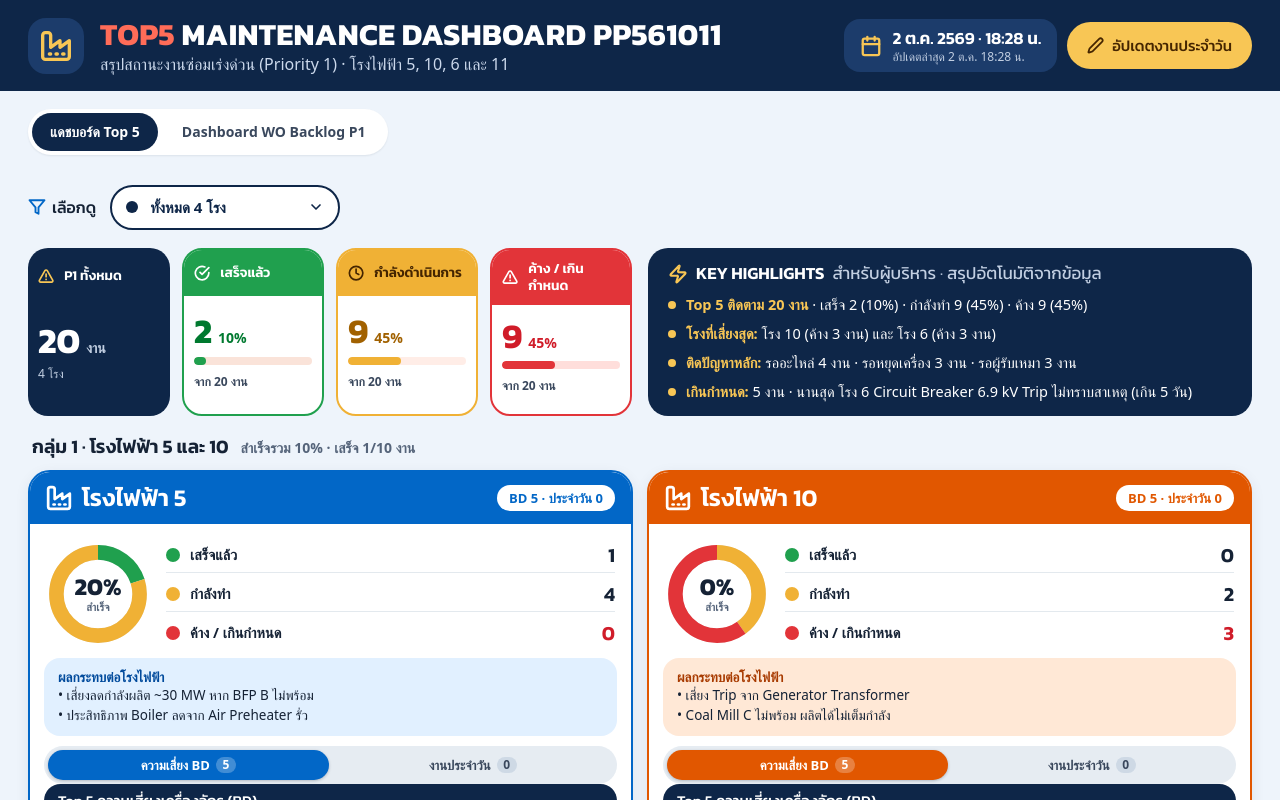
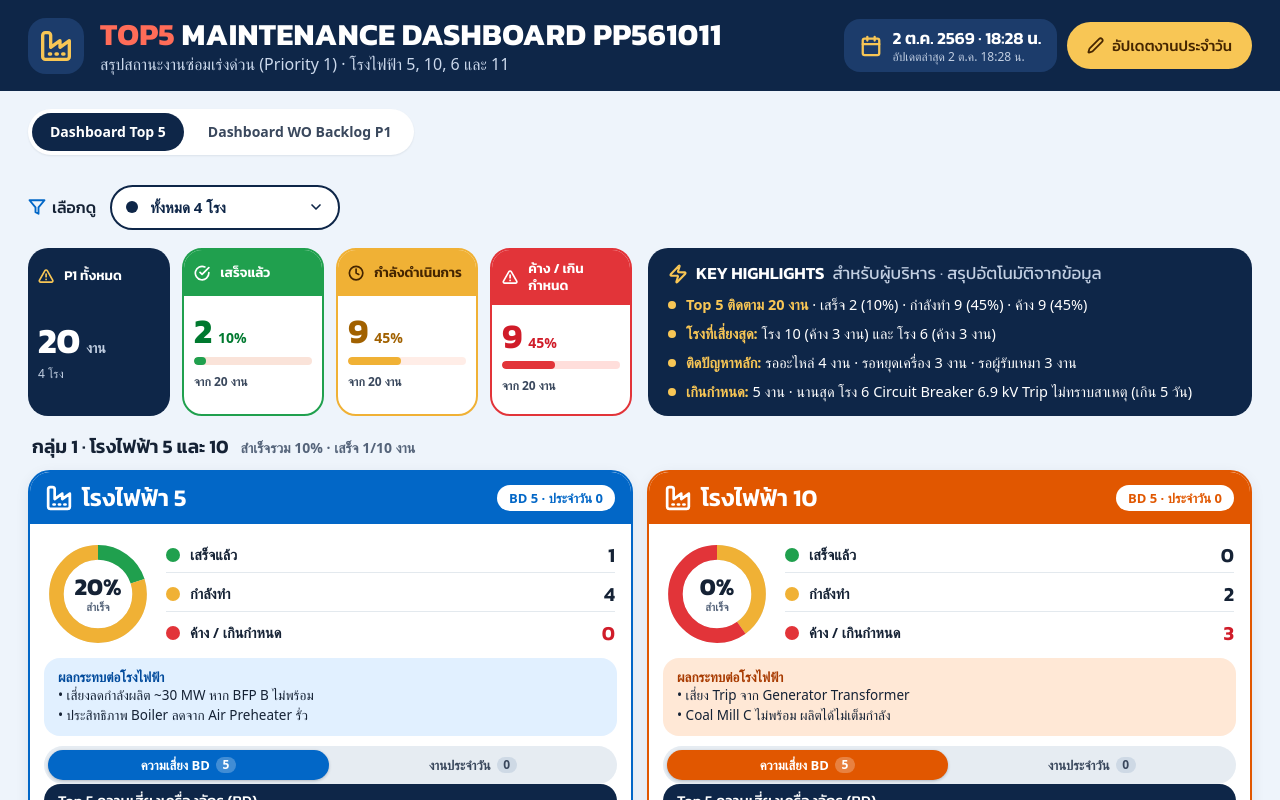
Before and after one commit to piyamonw0423-glitch/P1-CRITICAL-TOP5-MAINTENANCE-PP561011-, a React (Vite) app: page / in a window 1280 px wide. Shown: the top 800 px of the page. Built offline with nearby package versions, Linux system fonts and the light colour scheme; a web font is replaced by a local one.

Commit message:
Page tab label in English: Dashboard Top 5
Co-Authored-By: Claude Opus 5.5 <noreply@anthropic.com>
Claude-Session: https://claude.ai/code/session_01LpMDjpoZXBQBBwTVzSoppo

```diff
--- a/src/components/BacklogDashboard.jsx
+++ b/src/components/BacklogDashboard.jsx
@@ -11,7 +11,7 @@ import { TH_M, pd } from '../lib/dates.js';
 export function PageTabs({ page, onChange }) {
   return (
     <nav className="page-tabs" aria-label="เลือกหน้า">
-      {[['main', 'แดชบอร์ด Top 5'], ['wo', 'Dashboard WO Backlog P1']].map(([k, label]) => (
+      {[['main', 'Dashboard Top 5'], ['wo', 'Dashboard WO Backlog P1']].map(([k, label]) => (
         <button key={k} type="button" className={`page-tab${page === k ? ' is-on' : ''}`} aria-current={page === k ? 'page' : undefined} onClick={() => onChange(k)}>{label}</button>
       ))}
     </nav>
```
Also changed, not shown: 1 other file (tests, documents, lock files or other folders).
